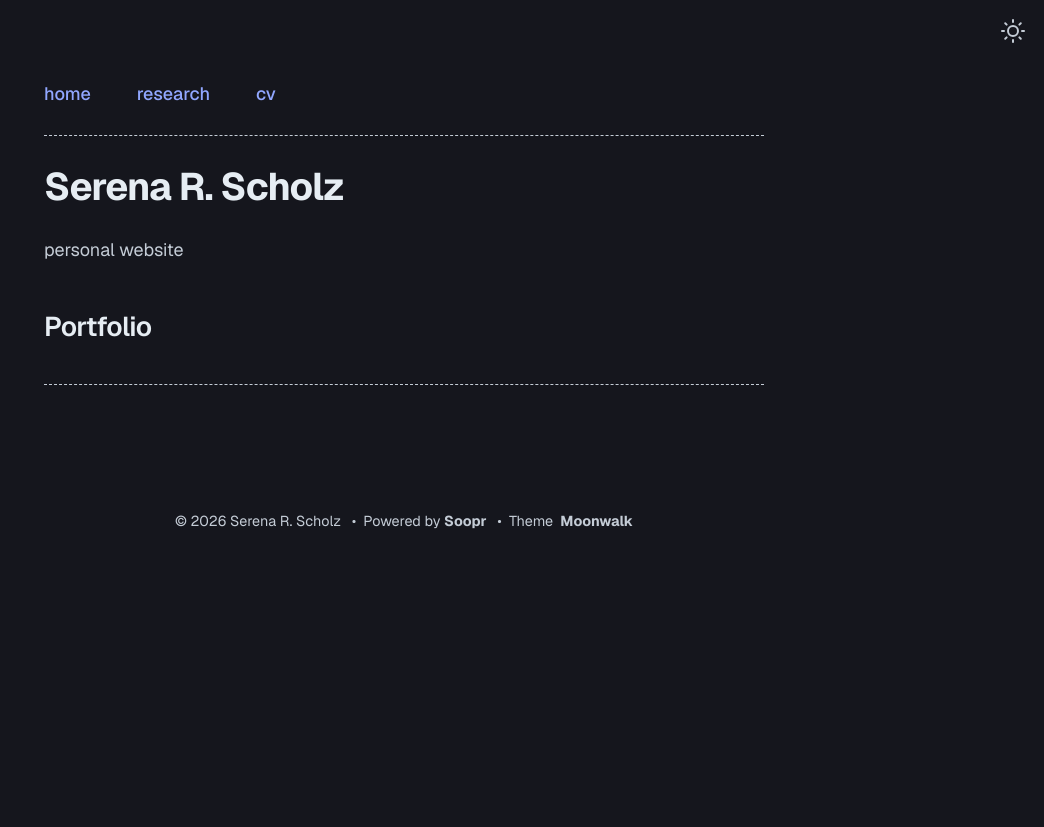
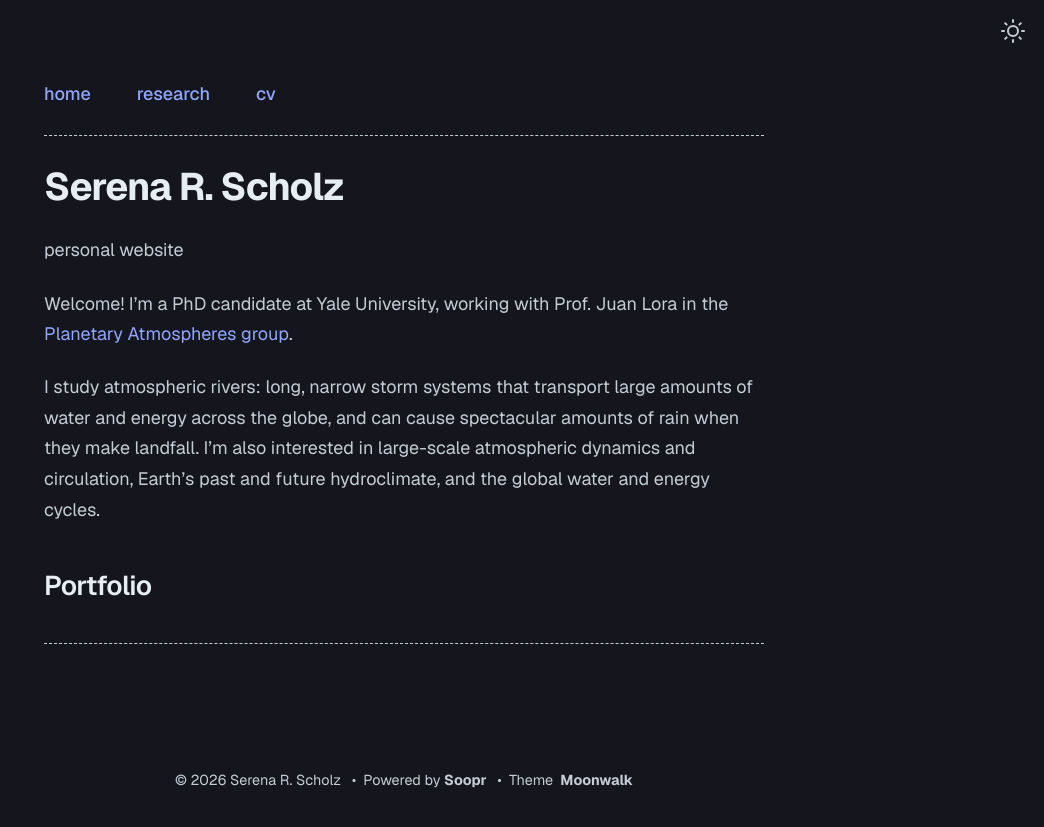
Before and after one commit to serenarscholz/serenarscholz.github.io, a Jekyll site: the page built from index.md, in a window 1280 px wide. Shown: the top 827 px of the page, without its empty margins (236-1280 px from the left). Built offline with Jekyll 4.4.1, drawn with Linux system fonts in a browser that asks for light colours.

Commit message:
Update index.md

```diff
--- a/index.md
+++ b/index.md
@@ -1,3 +1,7 @@
 ---
 layout: home
 ---
+
+Welcome! I'm a PhD candidate at Yale University, working with Prof. Juan Lora in the [Planetary Atmospheres group](https://earth.yale.edu/profile/juan-m-lora).
+
+I study atmospheric rivers: long, narrow storm systems that transport large amounts of water and energy across the globe, and can cause spectacular amounts of rain when they make landfall. I'm also interested in large-scale atmospheric dynamics and circulation, Earth's past and future hydroclimate, and the global water and energy cycles.
```
